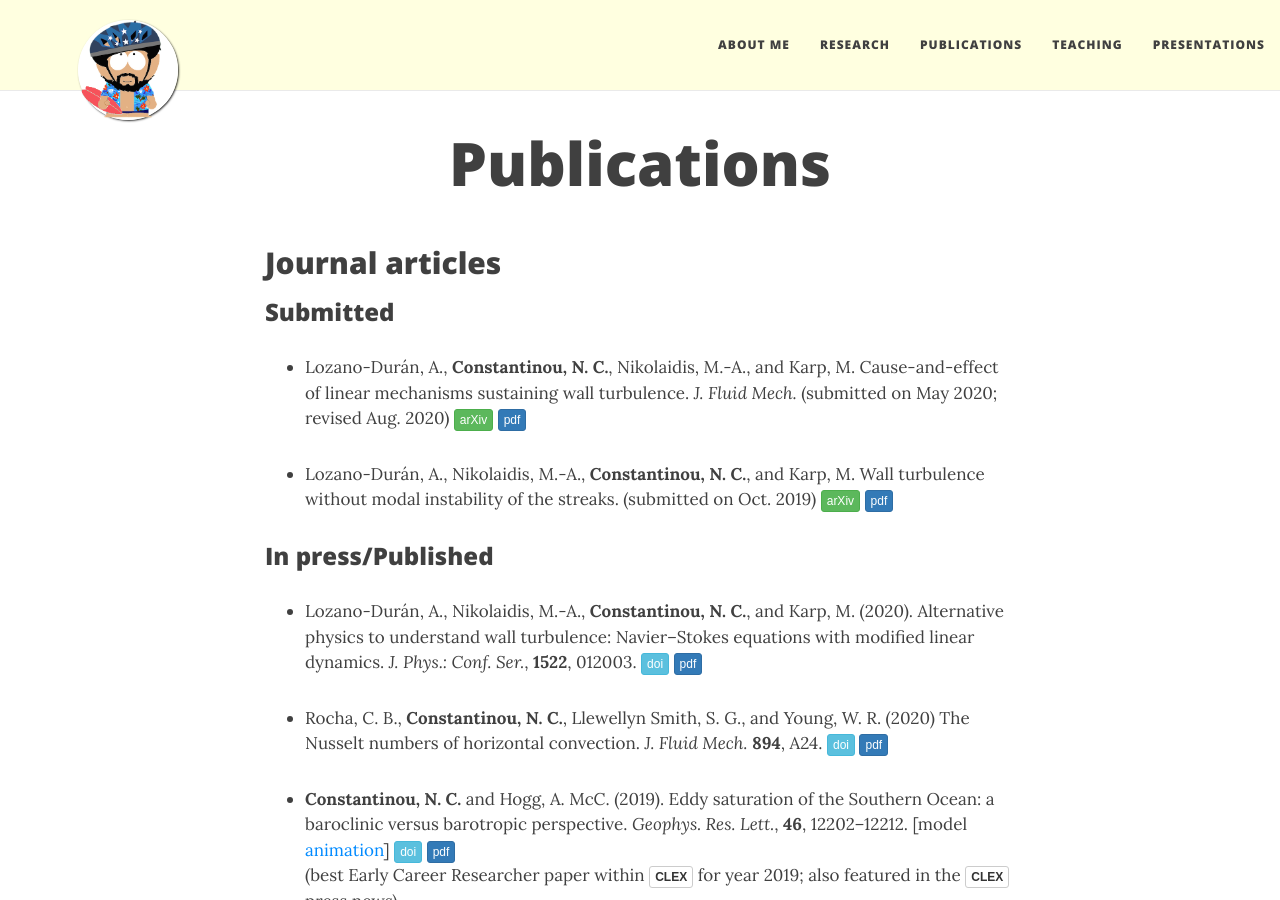
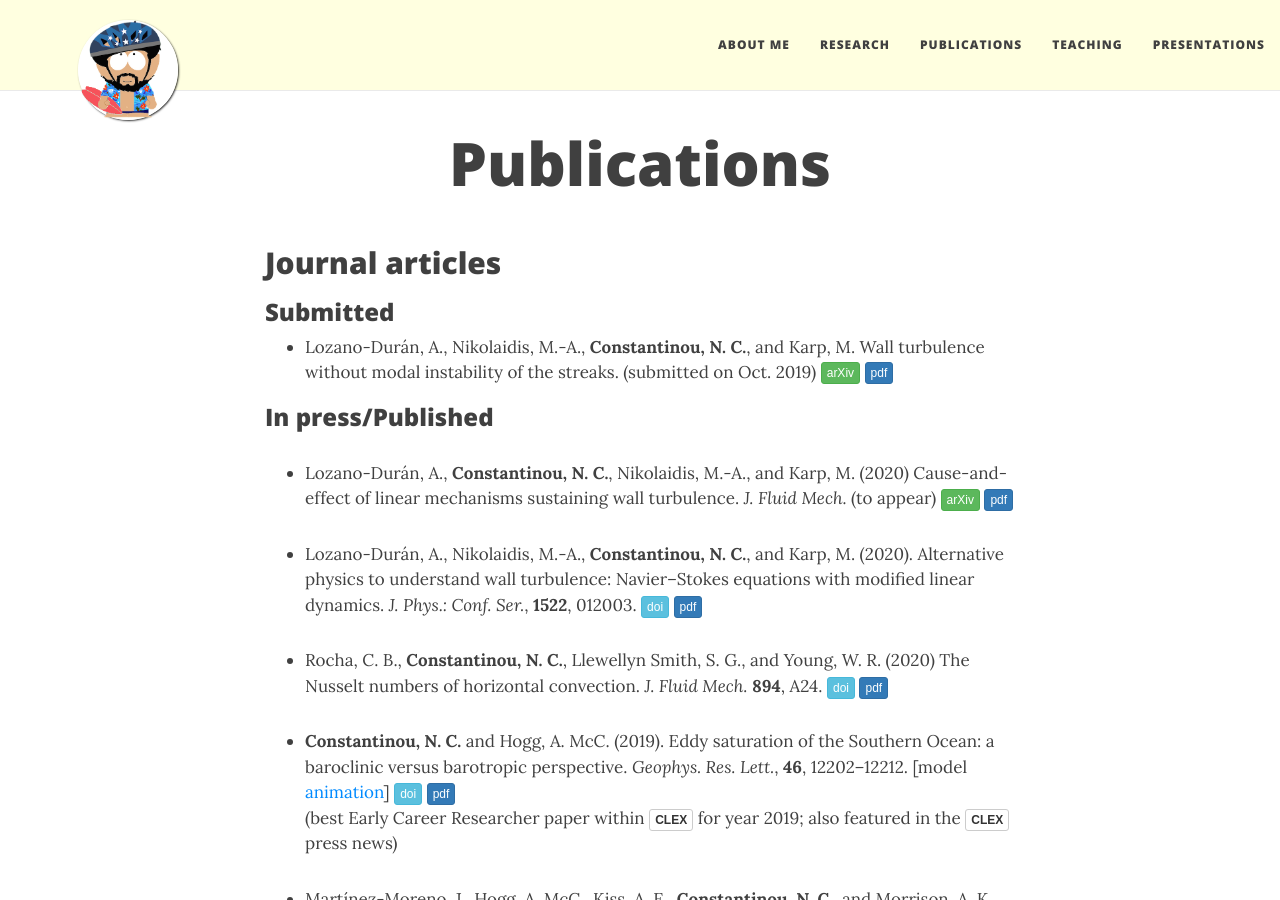
Before and after one commit to navidcy/navidcy.github.io, a Jekyll site: the page built from publications.md, in a window 1280 px wide and 900 px high. Built offline with Jekyll 4.4.1, drawn with Linux system fonts in a browser that asks for light colours; nearby versions of some CDN libraries; comment, search, counter and statistics services are not loaded.

Commit message:
cause-and-effect accepted

```diff
--- a/publications.md
+++ b/publications.md
@@ -14,13 +14,13 @@ title: Publications
 - Rocha, C. B., **Constantinou, N. C.**, Llewellyn Smith, S. G., and  Young, W. R. The heat flux of horizontal convection: Nusselt number scaling. _J. Fluid Mech._ (submitted on ...) [<span class="btn btn-success btn-xs{{end}}" style="font-family:sans-serif;">arXiv</span>][arXiv:1912.05229]{:target="_blank"} [<span class="btn btn-primary btn-xs{{end}}" style="font-family:sans-serif;">pdf</span>][HCNuDefinition]
 -->
 
-- Lozano-Durán, A., **Constantinou, N. C.**, Nikolaidis, M.-A., and Karp, M. Cause-and-effect of linear mechanisms sustaining wall turbulence. _J. Fluid Mech._ (submitted on May 2020; revised Aug. 2020) [<span class="btn btn-success btn-xs{{end}}" style="font-family:sans-serif;">arXiv</span>][arXiv:2005.05303]{:target="_blank"} [<span class="btn btn-primary btn-xs{{end}}" style="font-family:sans-serif;">pdf</span>][cause-effect-linearmechanism]
-
-
 - Lozano-Durán, A., Nikolaidis, M.-A., **Constantinou, N. C.**, and Karp, M. Wall turbulence without modal instability of the streaks. (submitted on Oct. 2019) [<span class="btn btn-success btn-xs{{end}}" style="font-family:sans-serif;">arXiv</span>][arXiv:1909.05490]{:target="_blank"} [<span class="btn btn-primary btn-xs{{end}}" style="font-family:sans-serif;">pdf</span>][modallystableturbulence]
 
 
 ### In press/Published
+
+- Lozano-Durán, A., **Constantinou, N. C.**, Nikolaidis, M.-A., and Karp, M. (2020) Cause-and-effect of linear mechanisms sustaining wall turbulence. _J. Fluid Mech._ (to appear) [<span class="btn btn-success btn-xs{{end}}" style="font-family:sans-serif;">arXiv</span>][arXiv:2005.05303]{:target="_blank"} [<span class="btn btn-primary btn-xs{{end}}" style="font-family:sans-serif;">pdf</span>][cause-effect-linearmechanism]
+
 
 - Lozano-Durán, A., Nikolaidis, M.-A., **Constantinou, N. C.**, and Karp, M. (2020). Alternative physics to understand wall turbulence: Navier–Stokes equations with modified linear dynamics.  _J. Phys.: Conf. Ser._, **1522**, 012003. [<span class="btn btn-info btn-xs{{end}}" style="font-family:sans-serif;">doi</span>][multiflow2019-doi]{:target="_blank"} [<span class="btn btn-primary btn-xs{{end}}" style="font-family:sans-serif;">pdf</span>][multiflow2019-linearmechanism]
 
```
